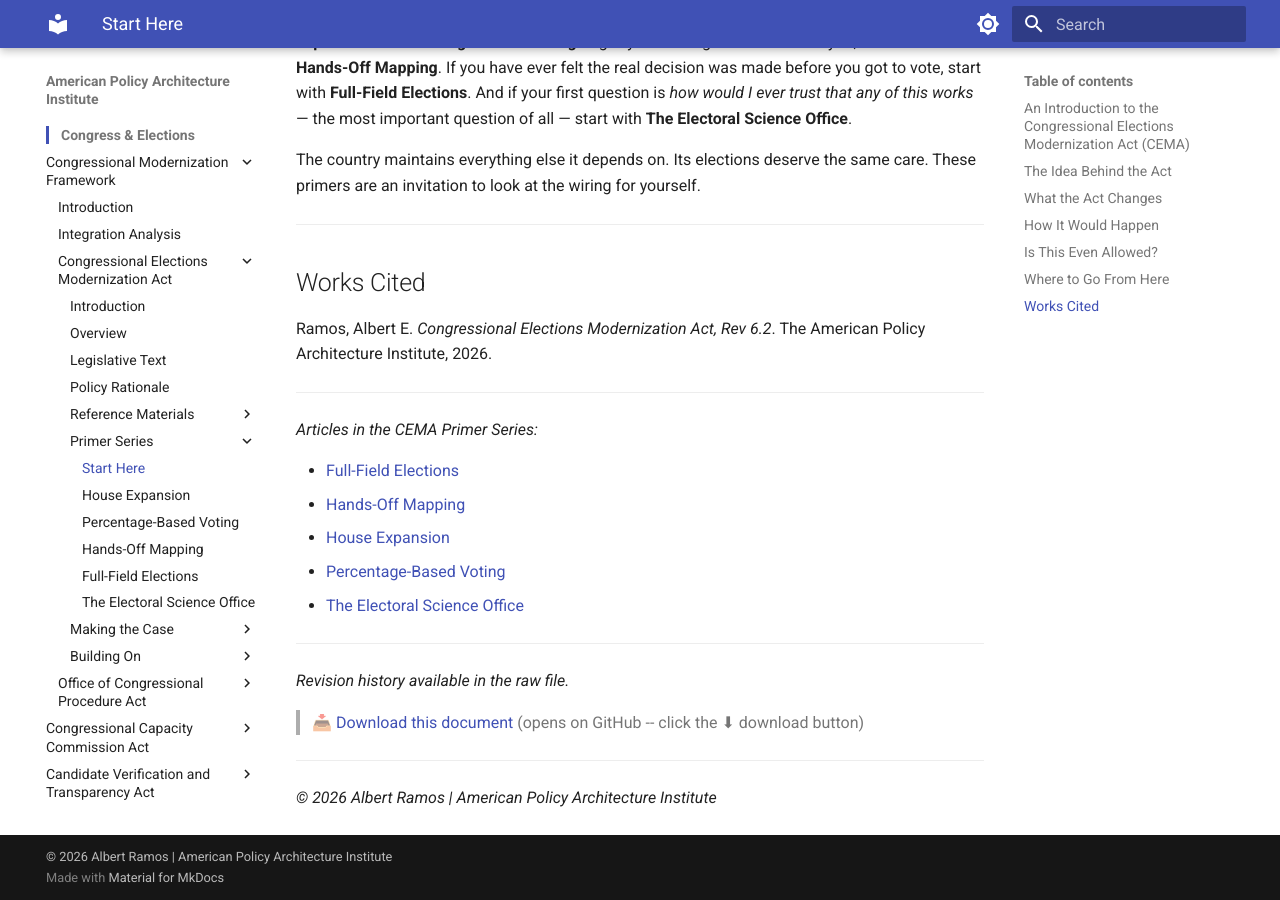
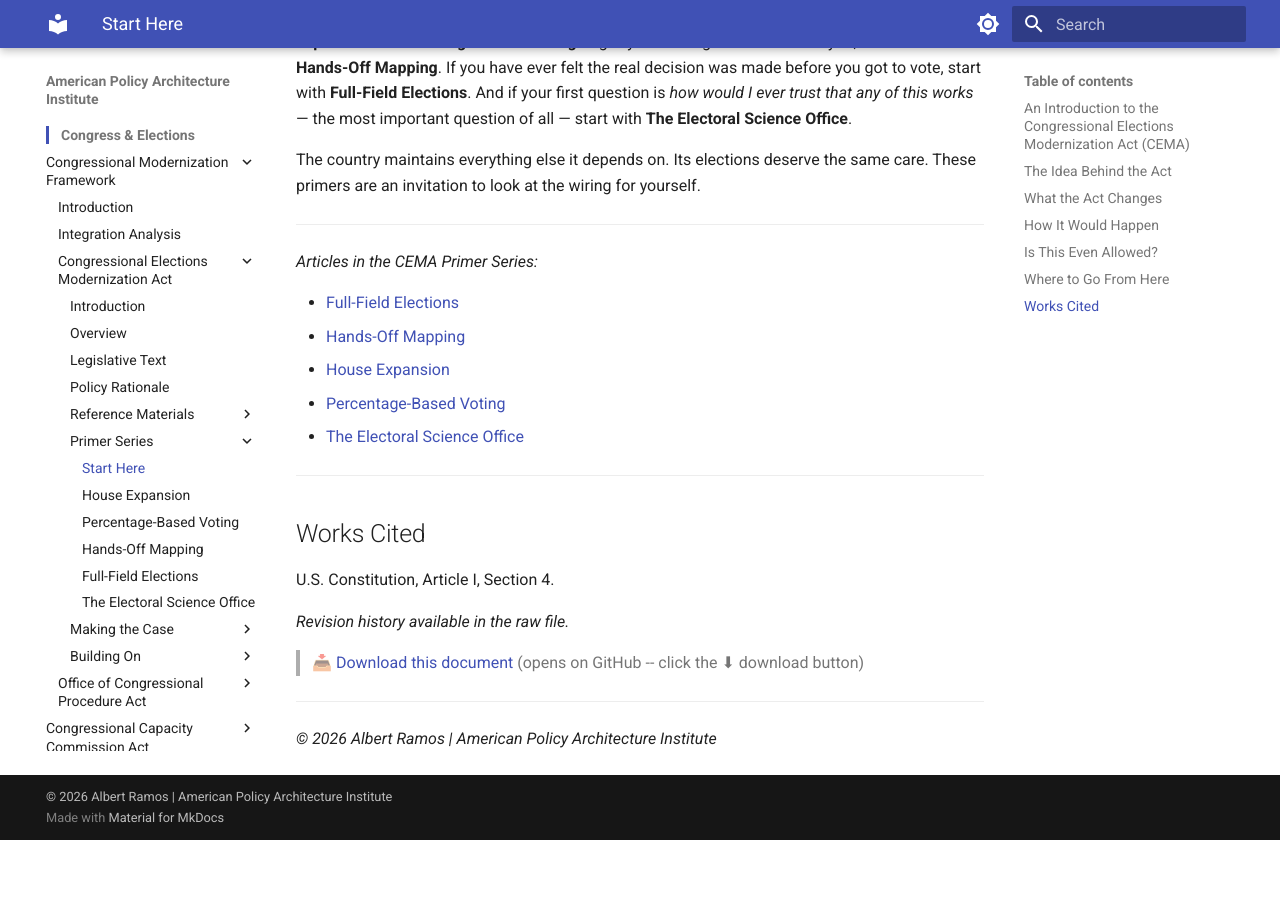
Before and after one commit to albertintech/apai, an MkDocs documentation site: the page built from docs/congress/cmf/cema/start-here.md, in a window 1280 px wide and 900 px high, scrolled down 3799 px. Built offline with MkDocs 1.6.1 and Material for MkDocs 9.7.7, drawn with Linux system fonts in a browser that asks for light colours; after the commit the page ends 4639 px from its top, so only the background shows below that; some of the changed lines change nothing that is shown.

Commit message:
Revise start-here.md to include Works Cited section
Added a Works Cited section and updated revision history for clarity.

```diff
--- a/docs/congress/cmf/cema/start-here.md
+++ b/docs/congress/cmf/cema/start-here.md
@@ -72,12 +72,6 @@ The country maintains everything else it depends on. Its elections deserve the s
 
 ---
 
-## Works Cited
-
-Ramos, Albert E. *Congressional Elections Modernization Act, Rev 6.2*. The American Policy Architecture Institute, 2026.
-
----
-
 *Articles in the CEMA Primer Series:*
 
 - [Full-Field Elections](/congress/cmf/cema/full-field-elections/)
@@ -88,8 +82,16 @@ Ramos, Albert E. *Congressional Elections Modernization Act, Rev 6.2*. The Ameri
 
 ---
 
+## Works Cited
+
+U.S. Constitution, Article I, Section 4.
+
+
 <!--
 ## Revision History
+
+**Revision 6.2-a**
+- Works Cited reconciliation pass (Coordination Hub work order): as the series front door, Start Here makes one first-order external claim in its own right — the Constitution's "times, places and manner" authority (Art. I §4), in the "Is This Even Allowed?" section — now cited. All other figures (435-since-1929, population tripled, ~760,000 per representative, ~720 target, low-turnout primaries) are inherited summaries developed and cited in the primers they point to (House Expansion, Full-Field Elections); they are not re-sourced here, consistent with the front-door role. The Act is referenced in prose by name. No reverberations.
 
 **Revision 6.2** (Current)
 - Initial production of *Start Here: An Introduction to the Congressional Elections Modernization Act (CEMA)* — the citizen-facing front-door article for the CEMA Primer Series
```
